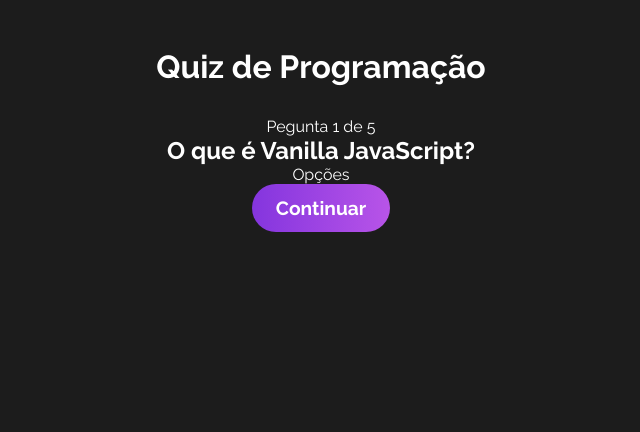
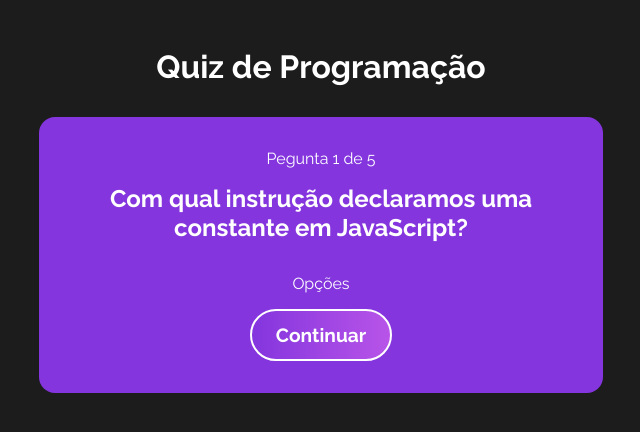
Before and after one commit to brenddamachado/Quiz, a React (Vite) app in the folder jogo/: page / in a window 1280 px wide. Both pictures are taken after a click on the button "Iniciar". Shown: the top 432 px of the page, without its empty margins (319-959 px from the left). Built offline with nearby package versions, Linux system fonts and the light colour scheme.

Commit message:
estilizando question

```diff
--- a/jogo/src/components/question/Question.css
+++ b/jogo/src/components/question/Question.css
@@ -0,0 +1,20 @@
+
+#question {
+    text-align: center;
+    max-width: 500px;
+    background-color: #8435de;
+   border-radius: 1rem;
+   padding: 2rem;
+  }
+
+  #question h2 {
+    margin-bottom: 2rem;
+  }
+
+  #question p {
+   margin-bottom: 1rem;
+  }
+
+  #question button {
+    border: 2px solid #fff;
+  }
--- a/jogo/src/components/question/Question.jsx
+++ b/jogo/src/components/question/Question.jsx
@@ -1,7 +1,7 @@
 import React from 'react'
 import { useContext } from 'react'
 import { QuizContext } from '../../context/Quiz'
-
+import './Question.css'
 export const Question = () => {
     const [quizStart, dispatch]  = useContext(QuizContext)
 const pergunta = quizStart.questions[quizStart.currentQuestion ]
--- a/jogo/src/context/Quiz.jsx
+++ b/jogo/src/context/Quiz.jsx
@@ -18,8 +18,13 @@
                 gameStage: STAGES[1],
             };
         case "REORDER_QUESTIONS":
-           console.log("reorden")
-           return state;
+           const reorderedQuestions = questions.sort(() => {
+            return Math.random() - 0.5;
+           });
+           return {
+            ...state,
+            questions: reorderedQuestions,
+           }
         default:
             return state;
     }
```
